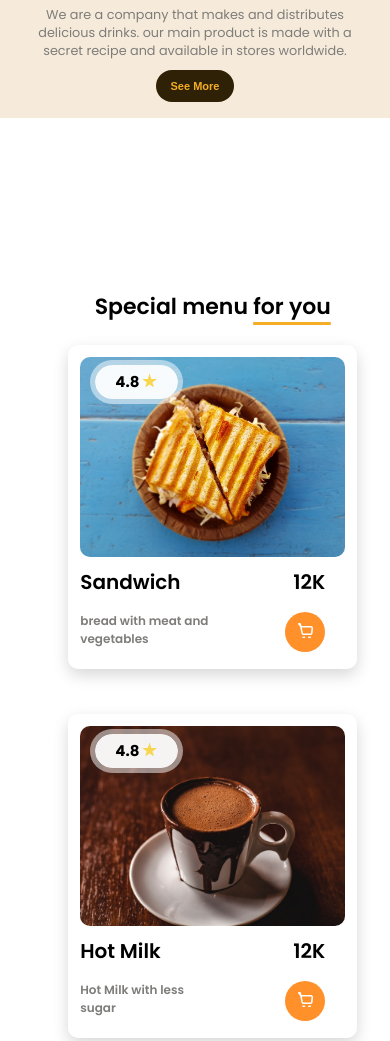
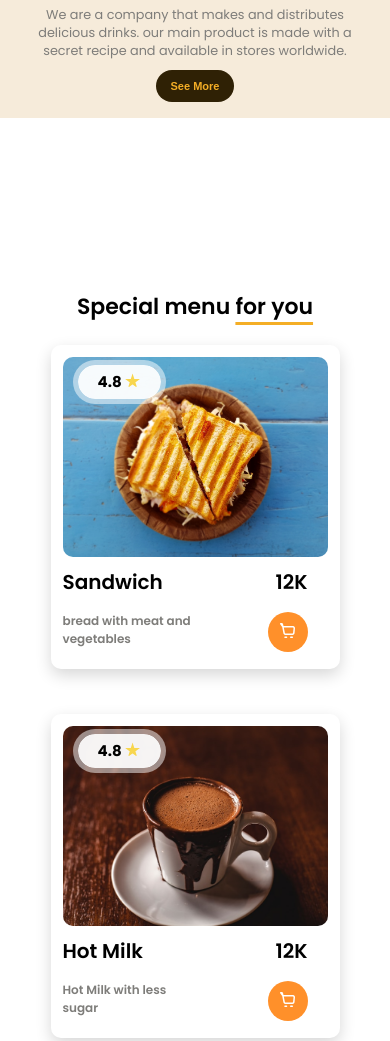
Before and after one commit to wilfried237/FlushTea, a plain HTML site: page index.html in a window 390 px wide. Shown: the part 1352-2393 px from the top of the page. Drawn offline with Linux system fonts and the light colour scheme.

Commit message:
correction V6

```diff
--- a/menu-css/menu-section.css
+++ b/menu-css/menu-section.css
@@ -170,8 +170,15 @@
         grid-template-columns: 1fr;
         align-items: center;
         justify-content: center;
+        width: auto;
     }
     .special-menu-text{
         text-align: center;
     }
+    .menu-section{
+        display: flex;
+        flex-direction: column;
+        justify-content: center;
+        align-items: center;
+    }
 }
```
